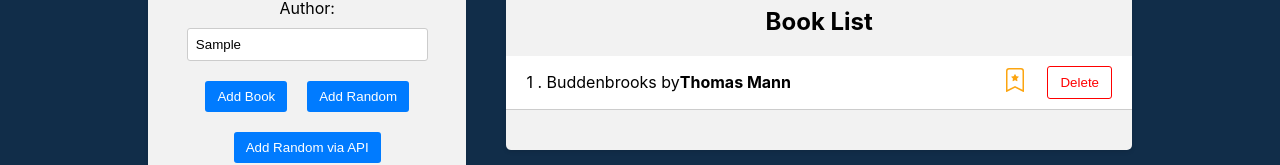
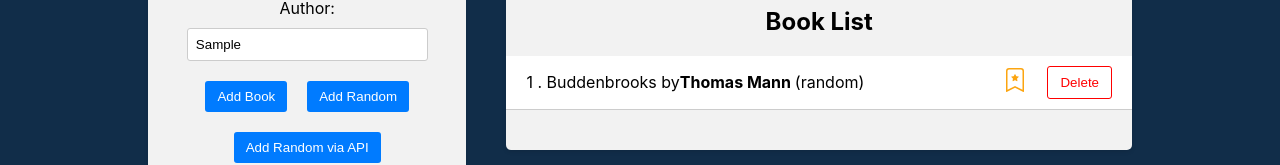
Before and after one commit to brodovoi/react-course, a React (Create React App) app in the folder 30-react-redux/frontend/: page / in a window 1280 px wide. Both pictures are taken after typing "Sample", "Sample" into the empty fields and a click on the button "Add Random". Shown: the part 286-451 px from the top of the page. Built offline with nearby package versions, Linux system fonts and the light colour scheme.

Commit message:
added source

```diff
--- a/30-react-redux/frontend/src/components/BookForm/BookForm.js
+++ b/30-react-redux/frontend/src/components/BookForm/BookForm.js
@@ -16,7 +16,7 @@
     const randomIndex = Math.floor(Math.random() * booksData.length);
     const randomBook = booksData[randomIndex];
 
-    const randomBookWithId = createBookWithID(randomBook);
+    const randomBookWithId = createBookWithID(randomBook, 'random');
 
     dispatch(addBook(randomBookWithId));
   };
@@ -25,7 +25,7 @@
     e.preventDefault();
 
     if (title && author) {
-      const book = createBookWithID({ title, author });
+      const book = createBookWithID({ title, author }, 'manual');
       dispatch(addBook(book));
       setTitle('');
       setAuthor('');
@@ -37,7 +37,7 @@
       const res = await axios.get('http://localhost:4000/random-book');
 
       if (res?.data?.title && res?.data?.author) {
-        dispatch(addBook(createBookWithID(res.data)));
+        dispatch(addBook(createBookWithID(res.data, 'API')));
       }
     } catch (error) {
       console.log('Error Feetching random book', error);
--- a/30-react-redux/frontend/src/components/BookList/BookList.js
+++ b/30-react-redux/frontend/src/components/BookList/BookList.js
@@ -70,7 +70,8 @@
             <li key={book.id}>
               <div className="book-info">
                 {++i} . {highlightMatch(book.title, titleFilter)} by
-                <strong>{highlightMatch(book.author, authorFilter)}</strong>
+                <strong>{highlightMatch(book.author, authorFilter)} </strong>(
+                {book.source})
               </div>
               <div className="book-actions">
                 <span onClick={() => handleToggleFavorite(book.id)}>
--- a/30-react-redux/frontend/src/utils/createBookWithID.js
+++ b/30-react-redux/frontend/src/utils/createBookWithID.js
@@ -1,8 +1,9 @@
 import { v4 as uuidv4 } from 'uuid';
 
-const createBookWithID = (book) => {
+const createBookWithID = (book, source) => {
   return {
     ...book,
+    source,
     isFavorite: false,
     id: uuidv4(),
   };
```
